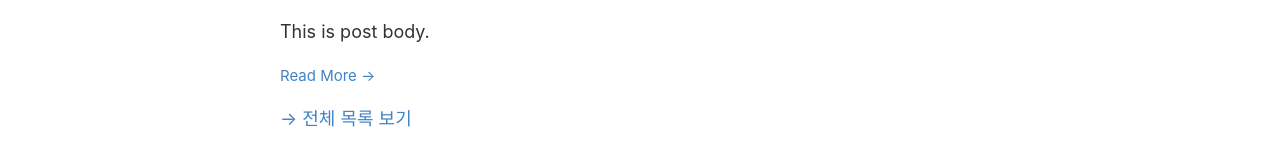
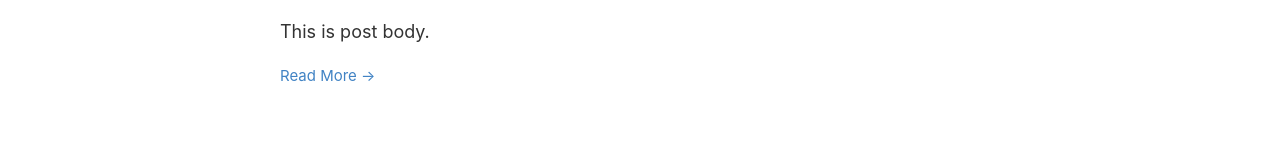
Before and after one commit to oxmhpark/www.exonomicon.net, a Jekyll site: the page built from index.html, in a window 1280 px wide. Shown: the part 245-411 px from the top of the page. Built offline with Jekyll 4.4.1, drawn with Linux system fonts in a browser that asks for light colours.

Commit message:
Update archives-posts-recent.html

```diff
--- a/_layouts/archives-posts-recent.html
+++ b/_layouts/archives-posts-recent.html
@@ -9,5 +9,3 @@ layout: default
   {% include post-format-excerpt.html %}
   {% endfor %}
 </div>
-
-<p><a href="{{ site.baseurl }}/archives/">&rarr; 전체 목록 보기</a>
```
